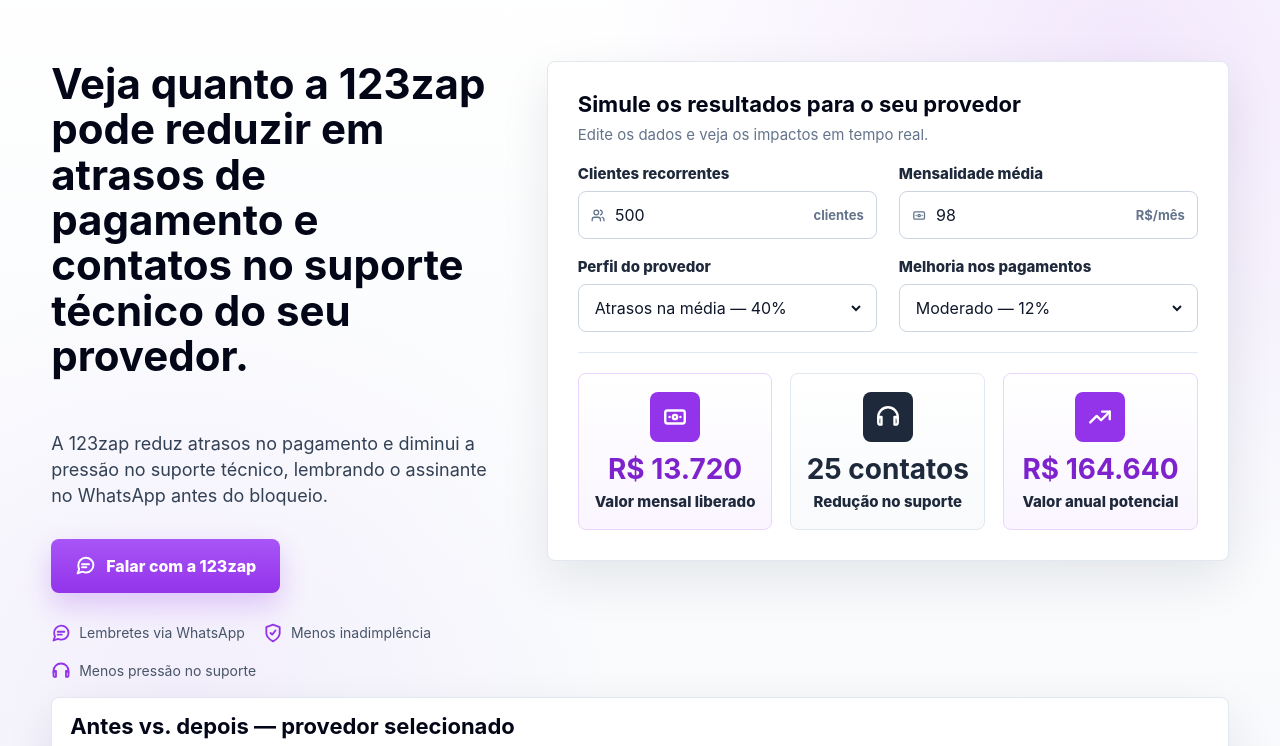
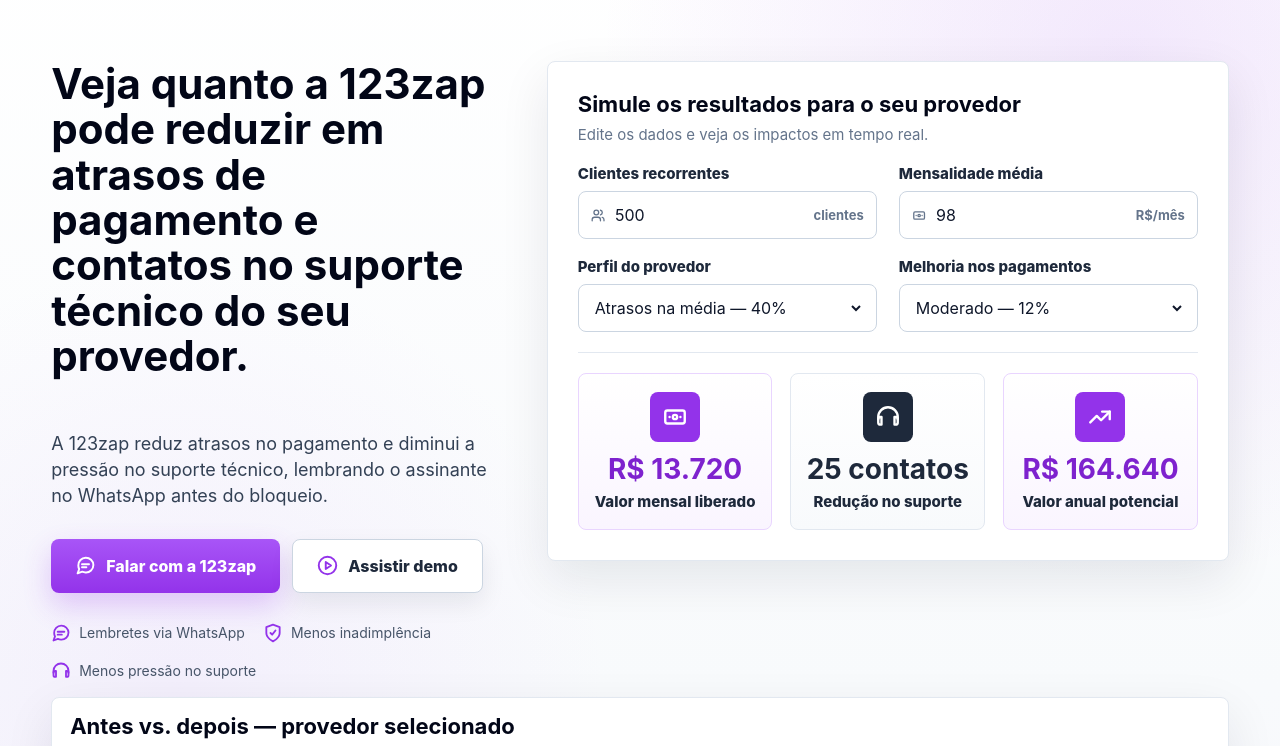
Before and after one commit to briotecnologia/calculadora-provedores-123zap, a website with bundled scripts: page index.html in a window 1280 px wide. Shown: the part 74-820 px from the top of the page. Built offline with nearby package versions, Linux system fonts and the light colour scheme.

Commit message:
Add demo CTA to hero

```diff
--- a/src/icons.js
+++ b/src/icons.js
@@ -10,6 +10,7 @@ export function icon(name, size = 20) {
     trending: `<svg ${attrs}><path d="M3 17 9 11l4 4 8-8"/><path d="M14 7h7v7"/></svg>`,
     calendar: `<svg ${attrs}><path d="M8 2v4M16 2v4"/><rect x="3" y="4" width="18" height="18" rx="2"/><path d="M3 10h18"/><path d="M8 14h.01M12 14h.01M16 14h.01"/></svg>`,
     arrow: `<svg ${attrs}><path d="M7 17 17 7"/><path d="M7 7h10v10"/></svg>`,
+    play: `<svg ${attrs}><circle cx="12" cy="12" r="10"/><path d="m10 8 6 4-6 4V8Z"/></svg>`,
   };
 
   return icons[name] ?? '';
--- a/src/main.js
+++ b/src/main.js
@@ -36,10 +36,21 @@ function render() {
             A 123zap reduz atrasos no pagamento e diminui a pressão no suporte técnico,
             lembrando o assinante no WhatsApp antes do bloqueio.
           </p>
-          <a class="button button-large" href="https://123zap.com.br/" target="_blank" rel="noreferrer">
-            ${icon('message', 21)}
-            Falar com a 123zap
-          </a>
+          <div class="hero-actions">
+            <a class="button button-large" href="https://123zap.com.br/" target="_blank" rel="noreferrer">
+              ${icon('message', 21)}
+              Falar com a 123zap
+            </a>
+            <a
+              class="button button-large button-secondary"
+              href="https://youtu.be/aGFc7bdCrCw?si=3p8E9xBlfSG-8NHN"
+              target="_blank"
+              rel="noreferrer"
+            >
+              ${icon('play', 21)}
+              Assistir demo
+            </a>
+          </div>
           <div class="trust-row" aria-label="Benefícios">
             <span>${icon('message', 20)} Lembretes via WhatsApp</span>
             <span>${icon('shield', 20)} Menos inadimplência</span>
--- a/src/styles.css
+++ b/src/styles.css
@@ -114,6 +114,23 @@ a {
   min-height: 54px;
   padding: 0 24px;
   width: fit-content;
+}
+
+.button-secondary {
+  background: #ffffff;
+  border: 1px solid var(--slate-300);
+  box-shadow: 0 10px 24px rgba(15, 23, 42, 0.08);
+  color: var(--slate-800);
+}
+
+.button-secondary svg {
+  color: var(--purple);
+}
+
+.hero-actions {
+  display: flex;
+  flex-wrap: wrap;
+  gap: 12px;
 }
 
 .hero-section {
@@ -629,6 +646,15 @@ tbody th {
     padding-top: 28px;
   }
 
+  .hero-actions {
+    align-items: stretch;
+    flex-direction: column;
+  }
+
+  .hero-actions .button {
+    width: 100%;
+  }
+
   h1 {
     font-size: clamp(30px, 8.2vw, 36px);
   }
```
